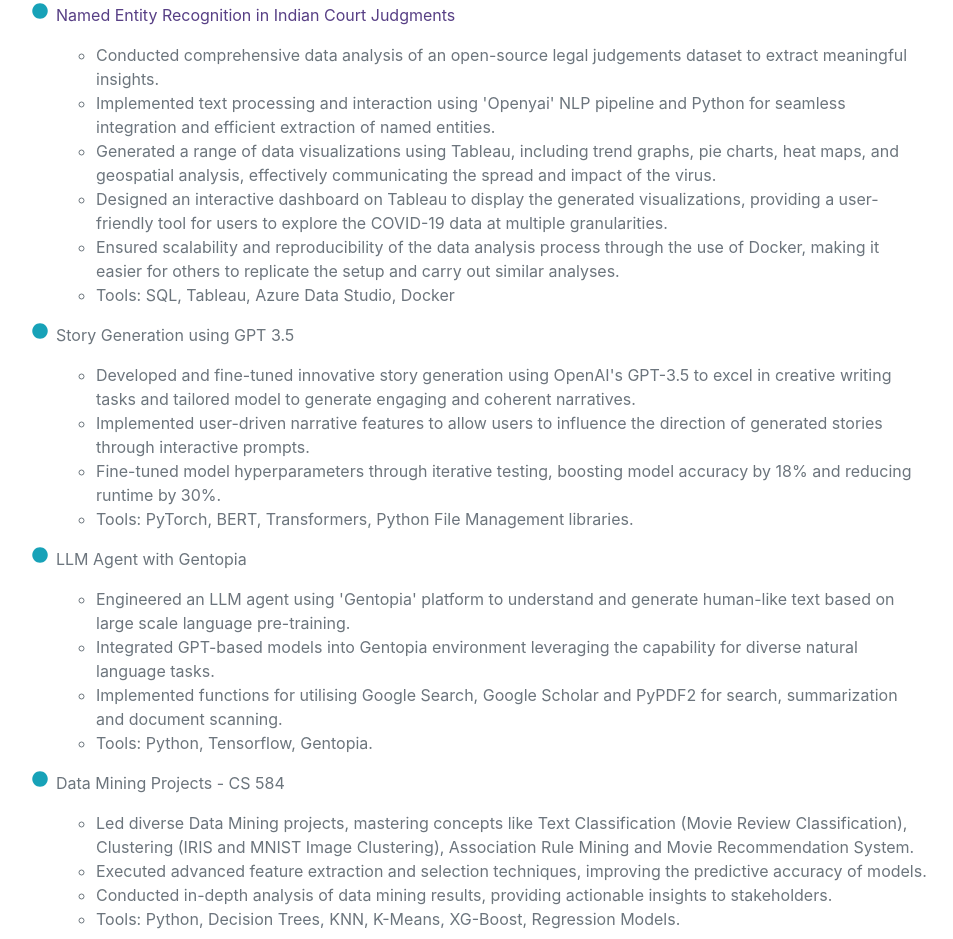
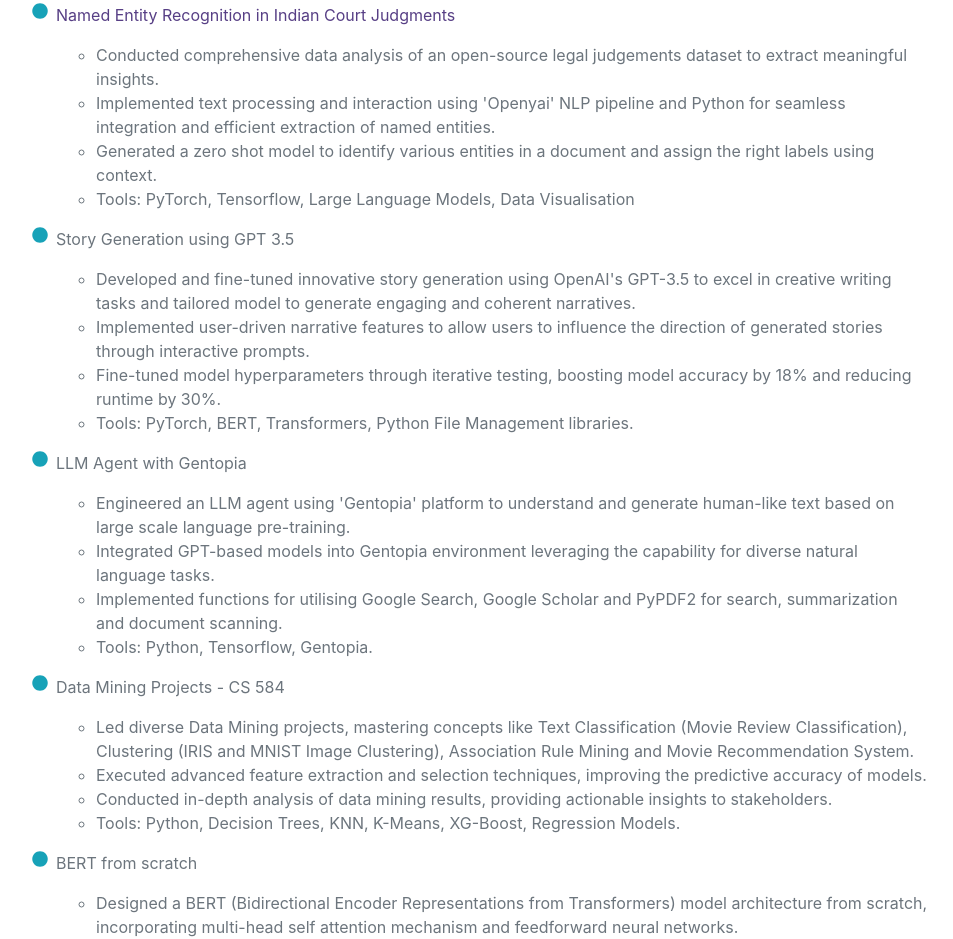
Before and after one commit to lakith-pusarla/lakith-pusarla.github.io, a plain HTML site: page index.html in a window 1280 px wide. Shown: the part 2798-3737 px from the top of the page, without its empty margins (304-1257 px from the left). Drawn offline with nearby package versions, Linux system fonts and the light colour scheme; a web font is replaced by a local one.

Commit message:
Corrected projects

```diff
--- a/index.html
+++ b/index.html
@@ -151,10 +151,8 @@
                         <p> <ul>
                             <li> Conducted comprehensive data analysis of an open-source legal judgements dataset to extract meaningful insights. </li>
                             <li> Implemented text processing and interaction using 'Openyai' NLP pipeline and Python for seamless integration and efficient extraction of named entities. </li>
-                            <li> Generated a range of data visualizations using Tableau, including trend graphs, pie charts, heat maps, and geospatial analysis, effectively communicating the spread and impact of the virus. </li>
-                            <li> Designed an interactive dashboard on Tableau to display the generated visualizations, providing a user-friendly tool for users to explore the COVID-19 data at multiple granularities. </li>
-                            <li> Ensured scalability and reproducibility of the data analysis process through the use of Docker, making it easier for others to replicate the setup and carry out similar analyses.</li>
-                            <li> Tools: SQL, Tableau, Azure Data Studio, Docker </li>
+                            <li> Generated a zero shot model to identify various entities in a document and assign the right labels using context. </li>
+                            <li> Tools: PyTorch, Tensorflow, Large Language Models, Data Visualisation </li>
                         </ul>
                     </p>
                   </li>
```
